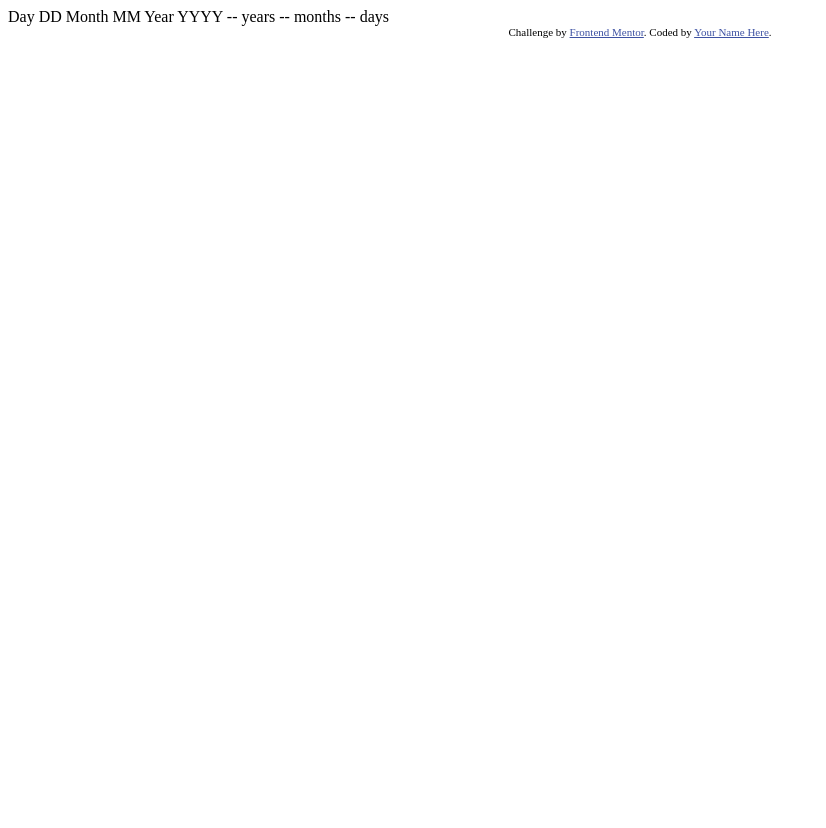
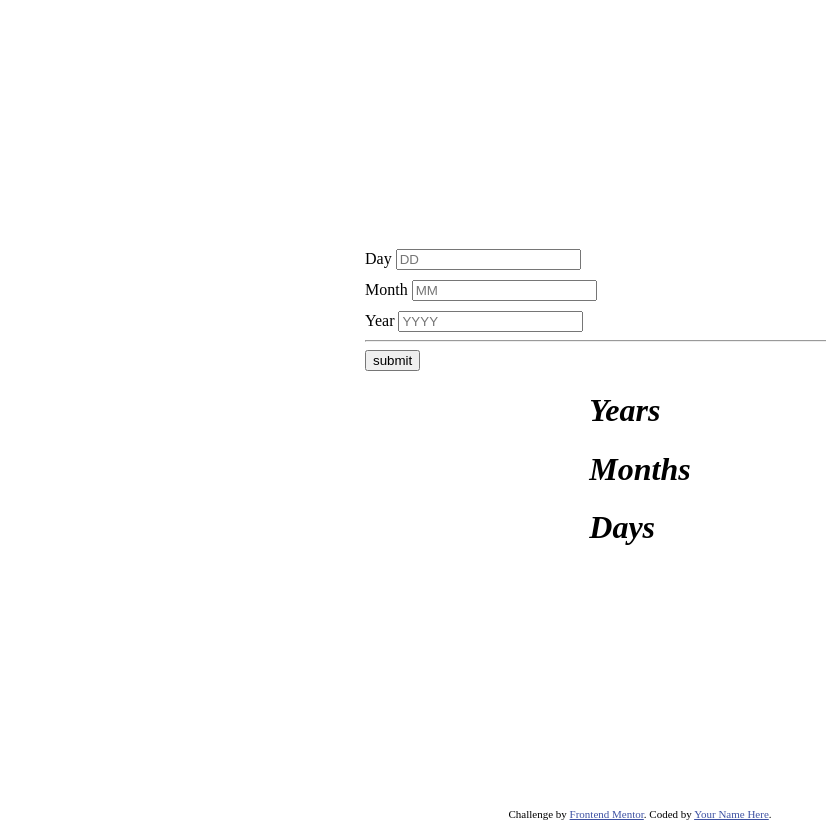
Before and after one commit to Yuchen-cyc/small-challenges-frontend, a plain HTML site: page age-calculator-app-main/index.html in a window 1280 px wide. Shown: the whole page, without its empty margins (0-826 px from the left). Before the commit the page ends 800 px from the top, so only its background shows below. Drawn offline with Linux system fonts and the light colour scheme.

Commit message:
Basic HTML

```diff
--- a/age-calculator-app-main/index.html
+++ b/age-calculator-app-main/index.html
@@ -5,6 +5,7 @@
   <meta name="viewport" content="width=device-width, initial-scale=1.0"> <!-- displays site properly based on user's device -->
 
   <link rel="icon" type="image/png" sizes="32x32" href="./assets/images/favicon-32x32.png">
+  <link rel="stylesheet" href="style.css">
 
   <title>Frontend Mentor | Age calculator app</title>
 
@@ -15,8 +16,37 @@
   </style>
 </head>
 <body>
+  <div class="container">
+    <div class="age-form">
+      <form action="" class="birthday-form">
+        <div class="birthday-form-top">
+          <div>
+            <label for="day">Day</label>
+            <input type="text" placeholder="DD" id="day">
+          </div>
+          <div>
+            <label for="month">Month</label>
+            <input type="text" placeholder="MM" id="month">
+          </div>
+          <div>
+            <label for="year">Year</label>
+            <input type="text" placeholder="YYYY" id="year">
+          </div>
+        </div>
+        <div class="birthday-form-bottom">
+          <hr>
+          <input type="submit" value="submit">
+        </div>
+      </form>
+    </div>
+    <div>
+      <h1><em>Years</em></h1>
+      <h1><em>Months</em></h1>
+      <h1><em>Days</em></h1>
+    </div>
+  </div>
 
-  Day
+  <!-- Day
   DD
 
   Month
@@ -27,7 +57,7 @@
 
   -- years
   -- months
-  -- days
+  -- days -->
 
   <div class="attribution">
     Challenge by <a href="https://www.frontendmentor.io?ref=challenge" target="_blank">Frontend Mentor</a>.
--- /dev/null
+++ b/age-calculator-app-main/style.css
@@ -0,0 +1,23 @@
+.container {
+  height: 100vh;
+  display: flex;
+  flex-direction: column;
+  justify-content: center;
+  align-items: center;
+}
+
+.age-form {
+  width: 550px;
+}
+
+.birthday-form {
+  display: flex;
+  flex-direction: column;
+}
+
+.birthday-form-top {
+  /* display: flex; */
+  display: grid;
+  grid-template-rows: auto 1fr;
+  gap: 10px;
+}
```
